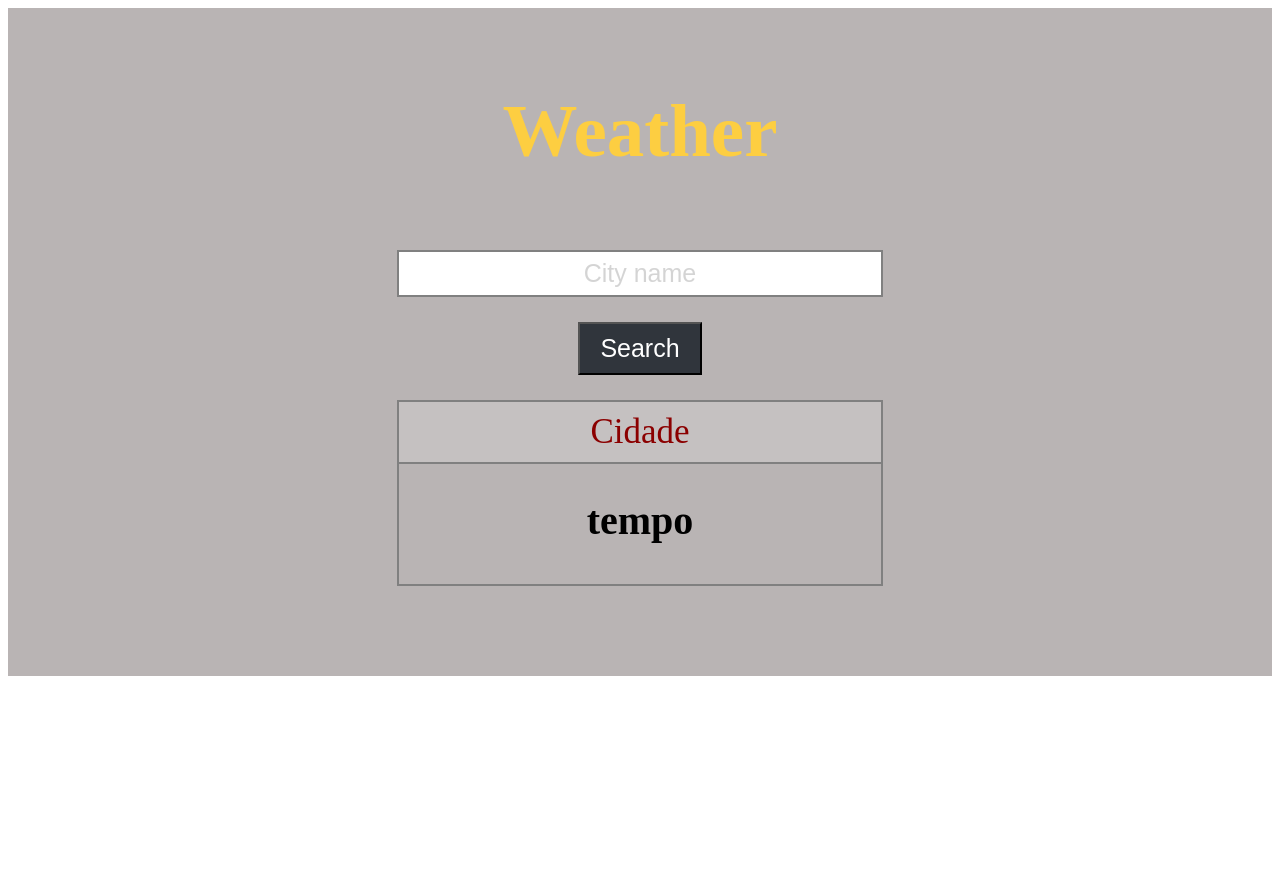
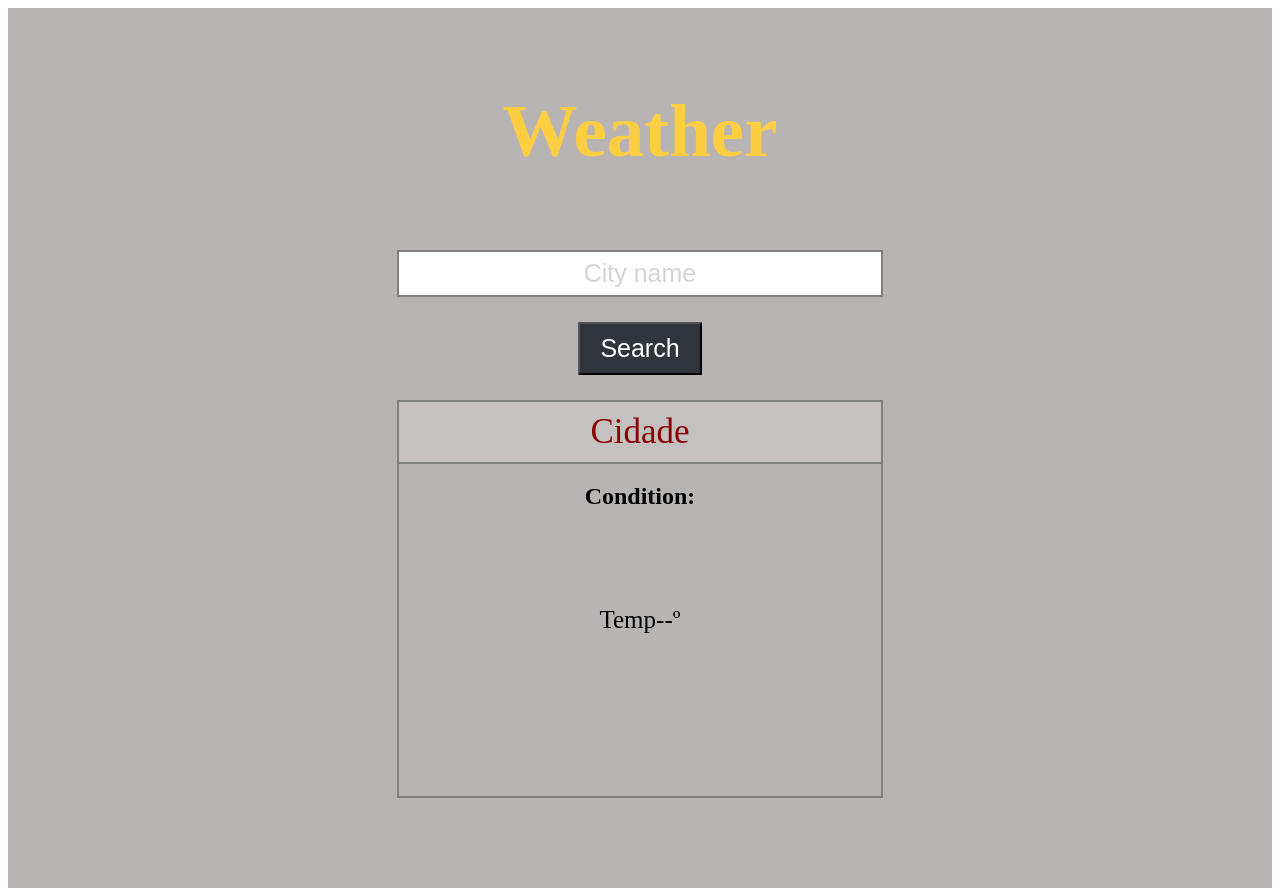
Before and after one commit to FelipeDDD/weather, a plain HTML site: page index.html in a window 1280 px wide. Before the commit the page ends 800 px from the top, so only its background shows below. Drawn offline with Linux system fonts and the light colour scheme.

Commit message:
Small update.

```diff
--- a/index.html
+++ b/index.html
@@ -15,8 +15,8 @@
         <button id="searchButton">Search</button>
         <div id="city">Cidade</div>
         <div class="quadrado">
-          <h2 id="weatherCondition"> tempo</h2>
-          <div id="weatherDiv"></div>
+          <h2 id="weatherCondition">Condition:</h2>
+          <div id="weatherDiv"><br><br>Temp--º</div>
         </div>
       </div>
     </div>
--- a/style.css
+++ b/style.css
@@ -16,8 +16,8 @@ h1 {
     color: #fdce41;
     font-size: 75px;
 }
-h2 {
-    font-size: 40px;
+h5 {
+    /* font-size: 40px; */
     margin-bottom: 0;
 }
 input {
@@ -40,6 +40,7 @@ input {
     flex-direction: column;
     border: 2px solid gray;
     width: 482px;
+    height: 332px;
 }
 #city {
     border: 2px solid gray;
```
